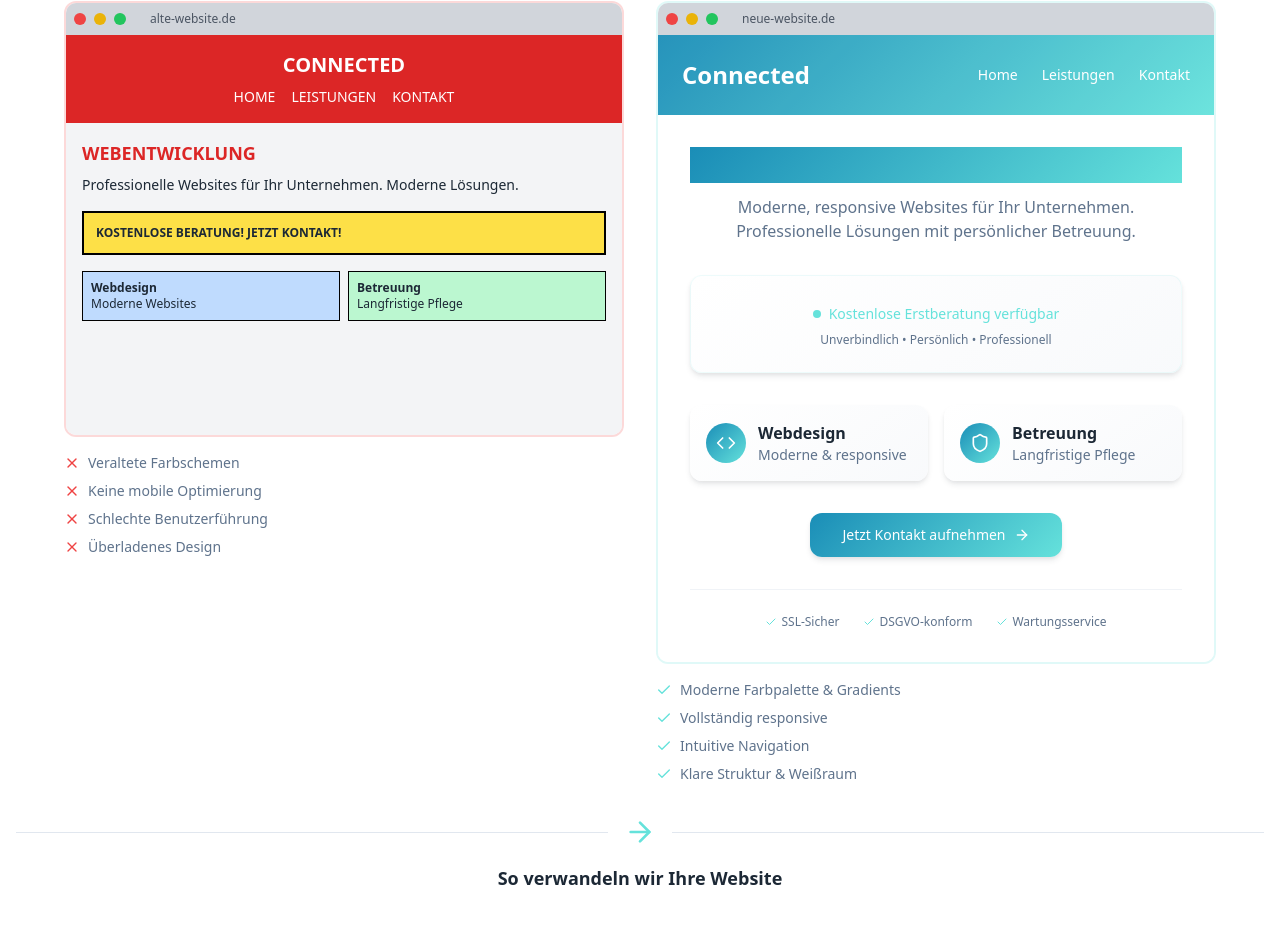
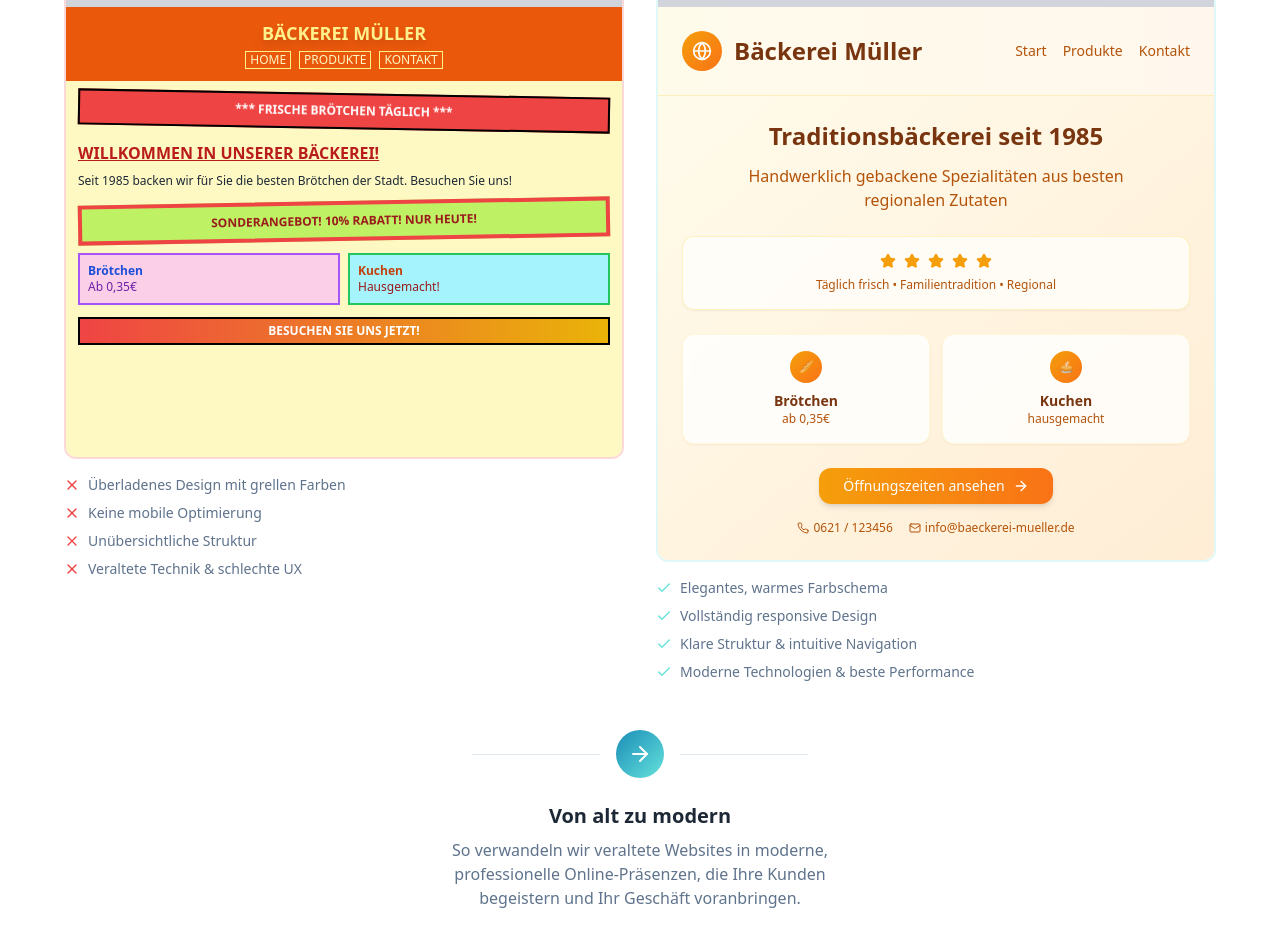
Before and after one commit to Connected-Robin-Lehmann/connected-rl, a React (Vite) app: page / in a window 1280 px wide. Shown: the part 1240-2187 px from the top of the page. Built offline with nearby package versions, Linux system fonts and the light colour scheme.

Commit message:
Überarbeite Vorher/Nacher-Komponente

```diff
--- a/src/components/BeforeAfterComparison.tsx
+++ b/src/components/BeforeAfterComparison.tsx
@@ -1,5 +1,5 @@
 
-import { X, Check, ArrowRight, Code, Shield } from "lucide-react";
+import { X, Check, ArrowRight, Globe, Star, Phone, Mail } from "lucide-react";
 
 const BeforeAfterComparison = () => {
   return (
@@ -7,7 +7,7 @@ const BeforeAfterComparison = () => {
       <div className="text-center space-y-4 mb-12">
         <h2 className="text-3xl md:text-4xl font-bold">Vorher vs. Nachher</h2>
         <p className="text-xl text-muted-foreground max-w-2xl mx-auto">
-          Sehen Sie den Unterschied zwischen veralteten und modernen Webdesigns
+          Sehen Sie die Transformation von veralteten zu modernen Websites
         </p>
       </div>
 
@@ -16,47 +16,61 @@ const BeforeAfterComparison = () => {
         <div className="space-y-4">
           <div className="flex items-center gap-2 text-destructive font-semibold text-lg">
             <X className="w-6 h-6" />
-            Veraltetes Design
+            Veraltetes Design (2010er Jahre)
           </div>
 
           <div className="border-2 border-destructive/20 rounded-lg overflow-hidden">
-            {/* Header - schlecht */}
+            {/* Browser Header - schlecht */}
             <div className="bg-gray-300 p-2 flex items-center gap-2">
               <div className="w-3 h-3 bg-red-500 rounded-full"></div>
               <div className="w-3 h-3 bg-yellow-500 rounded-full"></div>
               <div className="w-3 h-3 bg-green-500 rounded-full"></div>
-              <div className="ml-4 text-xs text-gray-600">alte-website.de</div>
+              <div className="ml-4 text-xs text-gray-600">altebäckerei-mueller.de</div>
             </div>
 
-            {/* Schlechtes Design - Same content but poor styling */}
-            <div className="bg-gray-100 min-h-[400px]">
+            {/* Schlechtes Design */}
+            <div className="bg-yellow-100 min-h-[450px] relative">
               {/* Schlechter Header */}
-              <div className="bg-red-600 text-white p-4 text-center">
-                <h3 className="text-xl font-bold">CONNECTED</h3>
-                <div className="flex justify-center gap-4 mt-2 text-sm">
-                  <span>HOME</span>
-                  <span>LEISTUNGEN</span>
-                  <span>KONTAKT</span>
+              <div className="bg-orange-600 text-white p-3 text-center relative">
+                <h3 className="text-lg font-bold text-yellow-200 drop-shadow-lg">BÄCKEREI MÜLLER</h3>
+                <div className="flex justify-center gap-2 mt-1 text-xs text-yellow-100">
+                  <span className="border border-yellow-200 px-1">HOME</span>
+                  <span className="border border-yellow-200 px-1">PRODUKTE</span>
+                  <span className="border border-yellow-200 px-1">KONTAKT</span>
                 </div>
               </div>
 
               {/* Schlechter Content */}
-              <div className="p-4">
-                <h4 className="text-lg font-bold mb-2 text-red-600">WEBENTWICKLUNG</h4>
-                <p className="text-sm mb-4">Professionelle Websites für Ihr Unternehmen. Moderne Lösungen.</p>
-
-                <div className="bg-yellow-300 border-2 border-black p-3 mb-4">
-                  <p className="text-xs font-bold">KOSTENLOSE BERATUNG! JETZT KONTAKT!</p>
+              <div className="p-3">
+                <div className="bg-red-500 text-white p-2 text-center mb-3 border-2 border-black rotate-1">
+                  <p className="text-xs font-bold animate-pulse">*** FRISCHE BRÖTCHEN TÄGLICH ***</p>
                 </div>
 
-                <div className="grid grid-cols-2 gap-2">
-                  <div className="bg-blue-200 p-2 text-xs border border-black">
-                    <h5 className="font-bold">Webdesign</h5>
-                    <p>Moderne Websites</p>
+                <h4 className="text-base font-bold mb-2 text-red-700 underline">WILLKOMMEN IN UNSERER BÄCKEREI!</h4>
+                <p className="text-xs mb-3 text-justify">
+                  Seit 1985 backen wir für Sie die besten Brötchen der Stadt. Besuchen Sie uns!
+                </p>
+
+                <div className="bg-lime-300 border-4 border-red-500 p-2 mb-3 -rotate-1">
+                  <p className="text-xs font-bold text-red-800 text-center">
+                    SONDERANGEBOT! 10% RABATT! NUR HEUTE!
+                  </p>
+                </div>
+
+                <div className="grid grid-cols-2 gap-2 mb-3">
+                  <div className="bg-pink-200 p-2 text-xs border-2 border-purple-500">
+                    <h5 className="font-bold text-blue-700">Brötchen</h5>
+                    <p className="text-purple-800">Ab 0,35€</p>
                   </div>
-                  <div className="bg-green-200 p-2 text-xs border border-black">
-                    <h5 className="font-bold">Betreuung</h5>
-                    <p>Langfristige Pflege</p>
+                  <div className="bg-cyan-200 p-2 text-xs border-2 border-green-500">
+                    <h5 className="font-bold text-orange-700">Kuchen</h5>
+                    <p className="text-red-800">Hausgemacht!</p>
+                  </div>
+                </div>
+
+                <div className="text-center">
+                  <div className="bg-gradient-to-r from-red-500 to-yellow-500 text-white p-1 text-xs font-bold border-2 border-black">
+                    BESUCHEN SIE UNS JETZT!
                   </div>
                 </div>
               </div>
@@ -66,7 +80,7 @@ const BeforeAfterComparison = () => {
           <div className="space-y-2 text-sm text-muted-foreground">
             <div className="flex items-center gap-2">
               <X className="w-4 h-4 text-destructive" />
-              Veraltete Farbschemen
+              Überladenes Design mit grellen Farben
             </div>
             <div className="flex items-center gap-2">
               <X className="w-4 h-4 text-destructive" />
@@ -74,11 +88,11 @@ const BeforeAfterComparison = () => {
             </div>
             <div className="flex items-center gap-2">
               <X className="w-4 h-4 text-destructive" />
-              Schlechte Benutzerführung
+              Unübersichtliche Struktur
             </div>
             <div className="flex items-center gap-2">
               <X className="w-4 h-4 text-destructive" />
-              Überladenes Design
+              Veraltete Technik & schlechte UX
             </div>
           </div>
         </div>
@@ -87,102 +101,99 @@ const BeforeAfterComparison = () => {
         <div className="space-y-4">
           <div className="flex items-center gap-2 text-accent font-semibold text-lg">
             <Check className="w-6 h-6" />
-            Modernes Design
+            Modernes Design (2024)
           </div>
 
           <div className="border-2 border-accent/20 rounded-lg overflow-hidden">
-            {/* Header - gut */}
+            {/* Browser Header - gut */}
             <div className="bg-gray-300 p-2 flex items-center gap-2">
               <div className="w-3 h-3 bg-red-500 rounded-full"></div>
               <div className="w-3 h-3 bg-yellow-500 rounded-full"></div>
               <div className="w-3 h-3 bg-green-500 rounded-full"></div>
-              <div className="ml-4 text-xs text-gray-600">neue-website.de</div>
+              <div className="ml-4 text-xs text-gray-600">baeckerei-mueller.de</div>
             </div>
 
-            {/* Gutes Design - Same content but modern styling */}
-            <div className="bg-white min-h-[400px] relative overflow-hidden">
+            {/* Modernes Design */}
+            <div className="bg-white min-h-[450px] relative overflow-hidden">
               {/* Moderner Header */}
-              <div className="bg-gradient-primary text-white p-4 sm:p-6 relative">
-                <div className="absolute inset-0 bg-white/5"></div>
-                <div className="relative flex flex-col sm:flex-row sm:justify-between sm:items-center gap-4">
-                  <h3 className="text-xl sm:text-2xl font-bold">Connected</h3>
-                  <div className="flex flex-wrap gap-3 sm:gap-6 text-sm">
-                    <span className="hover:text-white/80 transition-colors cursor-pointer">Home</span>
-                    <span className="hover:text-white/80 transition-colors cursor-pointer">Leistungen</span>
-                    <span className="hover:text-white/80 transition-colors cursor-pointer">Kontakt</span>
+              <div className="bg-gradient-to-r from-amber-50 to-orange-50 border-b border-amber-200/50 p-4 sm:p-6">
+                <div className="flex flex-col sm:flex-row sm:justify-between sm:items-center gap-4">
+                  <div className="flex items-center gap-3">
+                    <div className="w-10 h-10 bg-gradient-to-br from-amber-500 to-orange-500 rounded-full flex items-center justify-center">
+                      <Globe className="w-5 h-5 text-white" />
+                    </div>
+                    <h3 className="text-xl sm:text-2xl font-bold text-amber-900">Bäckerei Müller</h3>
+                  </div>
+                  <div className="flex flex-wrap gap-4 text-sm text-amber-700">
+                    <span className="hover:text-amber-900 transition-colors cursor-pointer">Start</span>
+                    <span className="hover:text-amber-900 transition-colors cursor-pointer">Produkte</span>
+                    <span className="hover:text-amber-900 transition-colors cursor-pointer">Kontakt</span>
                   </div>
                 </div>
               </div>
 
-              {/* Moderner Content */}
-              <div className="p-4 sm:p-6 lg:p-8">
-                <div className="text-center mb-6 sm:mb-8">
-                  <h4 className="text-xl sm:text-2xl lg:text-3xl font-bold mb-3 bg-gradient-primary bg-clip-text text-transparent">
-                    Professionelle Webentwicklung
+              {/* Hero Section */}
+              <div className="relative bg-gradient-to-br from-amber-50 to-orange-100 p-4 sm:p-6">
+                <div className="text-center mb-6">
+                  <h4 className="text-xl sm:text-2xl font-bold mb-3 text-amber-900">
+                    Traditionsbäckerei seit 1985
                   </h4>
-                  <p className="text-muted-foreground text-sm sm:text-base max-w-md mx-auto leading-relaxed">
-                    Moderne, responsive Websites für Ihr Unternehmen. Professionelle Lösungen mit persönlicher Betreuung.
+                  <p className="text-amber-700 text-sm sm:text-base max-w-md mx-auto leading-relaxed">
+                    Handwerklich gebackene Spezialitäten aus besten regionalen Zutaten
                   </p>
                 </div>
 
-                {/* Hero CTA */}
-                <div className="bg-gradient-card p-4 sm:p-6 rounded-xl shadow-card mb-6 sm:mb-8 text-center border border-accent/10">
-                  <div className="inline-flex items-center gap-2 mb-2">
-                    <div className="w-2 h-2 bg-accent rounded-full animate-pulse"></div>
-                    <p className="text-sm font-medium text-accent">Kostenlose Erstberatung verfügbar</p>
+                {/* Trust Badge */}
+                <div className="bg-white/70 backdrop-blur-sm p-4 rounded-xl shadow-sm mb-6 text-center border border-amber-200/50">
+                  <div className="flex items-center justify-center gap-2 mb-2">
+                    <Star className="w-4 h-4 text-amber-500 fill-amber-500" />
+                    <Star className="w-4 h-4 text-amber-500 fill-amber-500" />
+                    <Star className="w-4 h-4 text-amber-500 fill-amber-500" />
+                    <Star className="w-4 h-4 text-amber-500 fill-amber-500" />
+                    <Star className="w-4 h-4 text-amber-500 fill-amber-500" />
                   </div>
-                  <p className="text-xs text-muted-foreground">Unverbindlich • Persönlich • Professionell</p>
+                  <p className="text-xs text-amber-700">Täglich frisch • Familientradition • Regional</p>
                 </div>
 
-                {/* Services Grid */}
-                <div className="grid grid-cols-1 sm:grid-cols-2 gap-3 sm:gap-4 mb-6 sm:mb-8">
-                  <div className="bg-gradient-card p-4 rounded-lg shadow-card hover:shadow-glow transition-all duration-300 group">
-                    <div className="flex items-center gap-3">
-                      <div className="w-10 h-10 bg-gradient-primary rounded-full flex items-center justify-center group-hover:scale-110 transition-transform duration-300">
-                        <Code className="w-5 h-5 text-white" />
+                {/* Products Grid */}
+                <div className="grid grid-cols-2 gap-3 mb-6">
+                  <div className="bg-white/80 backdrop-blur-sm p-4 rounded-lg shadow-sm hover:shadow-md transition-all duration-300 border border-amber-200/30">
+                    <div className="text-center">
+                      <div className="w-8 h-8 bg-gradient-to-br from-amber-500 to-orange-500 rounded-full flex items-center justify-center mx-auto mb-2">
+                        <span className="text-white text-xs">🥖</span>
                       </div>
-                      <div className="flex-1 min-w-0">
-                        <h5 className="font-semibold text-sm sm:text-base">Webdesign</h5>
-                        <p className="text-xs sm:text-sm text-muted-foreground truncate">Moderne & responsive</p>
-                      </div>
+                      <h5 className="font-semibold text-amber-900 text-sm">Brötchen</h5>
+                      <p className="text-xs text-amber-700">ab 0,35€</p>
                     </div>
                   </div>
-                  <div className="bg-gradient-card p-4 rounded-lg shadow-card hover:shadow-glow transition-all duration-300 group">
-                    <div className="flex items-center gap-3">
-                      <div className="w-10 h-10 bg-gradient-primary rounded-full flex items-center justify-center group-hover:scale-110 transition-transform duration-300">
-                        <Shield className="w-5 h-5 text-white" />
+                  <div className="bg-white/80 backdrop-blur-sm p-4 rounded-lg shadow-sm hover:shadow-md transition-all duration-300 border border-amber-200/30">
+                    <div className="text-center">
+                      <div className="w-8 h-8 bg-gradient-to-br from-amber-500 to-orange-500 rounded-full flex items-center justify-center mx-auto mb-2">
+                        <span className="text-white text-xs">🥧</span>
                       </div>
-                      <div className="flex-1 min-w-0">
-                        <h5 className="font-semibold text-sm sm:text-base">Betreuung</h5>
-                        <p className="text-xs sm:text-sm text-muted-foreground truncate">Langfristige Pflege</p>
-                      </div>
+                      <h5 className="font-semibold text-amber-900 text-sm">Kuchen</h5>
+                      <p className="text-xs text-amber-700">hausgemacht</p>
                     </div>
                   </div>
                 </div>
 
                 {/* CTA Button */}
-                <div className="text-center">
-                  <button className="bg-gradient-primary text-white px-6 sm:px-8 py-3 rounded-lg text-sm font-medium shadow-card hover:shadow-glow transition-all duration-300 hover:scale-105 inline-flex items-center gap-2 group">
-                    <span>Jetzt Kontakt aufnehmen</span>
-                    <ArrowRight className="w-4 h-4 group-hover:translate-x-1 transition-transform duration-300" />
+                <div className="text-center mb-4">
+                  <button className="bg-gradient-to-r from-amber-500 to-orange-500 text-white px-6 py-2 rounded-lg text-sm font-medium shadow-md hover:shadow-lg transition-all duration-300 hover:scale-105 inline-flex items-center gap-2">
+                    <span>Öffnungszeiten ansehen</span>
+                    <ArrowRight className="w-4 h-4" />
                   </button>
                 </div>
 
-                {/* Trust Indicators */}
-                <div className="mt-6 sm:mt-8 pt-4 sm:pt-6 border-t border-border/50">
-                  <div className="flex flex-wrap justify-center gap-4 sm:gap-6 text-xs text-muted-foreground">
-                    <div className="flex items-center gap-1">
-                      <Check className="w-3 h-3 text-accent" />
-                      <span>SSL-Sicher</span>
-                    </div>
-                    <div className="flex items-center gap-1">
-                      <Check className="w-3 h-3 text-accent" />
-                      <span>DSGVO-konform</span>
-                    </div>
-                    <div className="flex items-center gap-1">
-                      <Check className="w-3 h-3 text-accent" />
-                      <span>Wartungsservice</span>
-                    </div>
+                {/* Contact Info */}
+                <div className="flex flex-col sm:flex-row justify-center gap-4 text-xs text-amber-700">
+                  <div className="flex items-center gap-1 justify-center">
+                    <Phone className="w-3 h-3" />
+                    <span>0621 / 123456</span>
+                  </div>
+                  <div className="flex items-center gap-1 justify-center">
+                    <Mail className="w-3 h-3" />
+                    <span>info@baeckerei-mueller.de</span>
                   </div>
                 </div>
               </div>
@@ -192,31 +203,37 @@ const BeforeAfterComparison = () => {
           <div className="space-y-2 text-sm text-muted-foreground">
             <div className="flex items-center gap-2">
               <Check className="w-4 h-4 text-accent" />
-              Moderne Farbpalette & Gradients
+              Elegantes, warmes Farbschema
             </div>
             <div className="flex items-center gap-2">
               <Check className="w-4 h-4 text-accent" />
-              Vollständig responsive
+              Vollständig responsive Design
             </div>
             <div className="flex items-center gap-2">
               <Check className="w-4 h-4 text-accent" />
-              Intuitive Navigation
+              Klare Struktur & intuitive Navigation
             </div>
             <div className="flex items-center gap-2">
               <Check className="w-4 h-4 text-accent" />
-              Klare Struktur & Weißraum
+              Moderne Technologien & beste Performance
             </div>
           </div>
         </div>
       </div>
 
-      <div className="text-center mt-8">
-        <div className="flex items-center justify-center gap-4 mb-4">
-          <div className="h-px bg-border flex-1"></div>
-          <ArrowRight className="w-8 h-8 text-accent" />
-          <div className="h-px bg-border flex-1"></div>
+      <div className="text-center mt-12">
+        <div className="flex items-center justify-center gap-4 mb-6">
+          <div className="h-px bg-border flex-1 max-w-32"></div>
+          <div className="bg-gradient-primary p-3 rounded-full">
+            <ArrowRight className="w-6 h-6 text-white" />
+          </div>
+          <div className="h-px bg-border flex-1 max-w-32"></div>
         </div>
-        <p className="text-lg font-semibold">So verwandeln wir Ihre Website</p>
+        <h3 className="text-xl font-bold mb-2">Von alt zu modern</h3>
+        <p className="text-muted-foreground max-w-md mx-auto">
+          So verwandeln wir veraltete Websites in moderne, professionelle Online-Präsenzen,
+          die Ihre Kunden begeistern und Ihr Geschäft voranbringen.
+        </p>
       </div>
     </div>
   );
```
